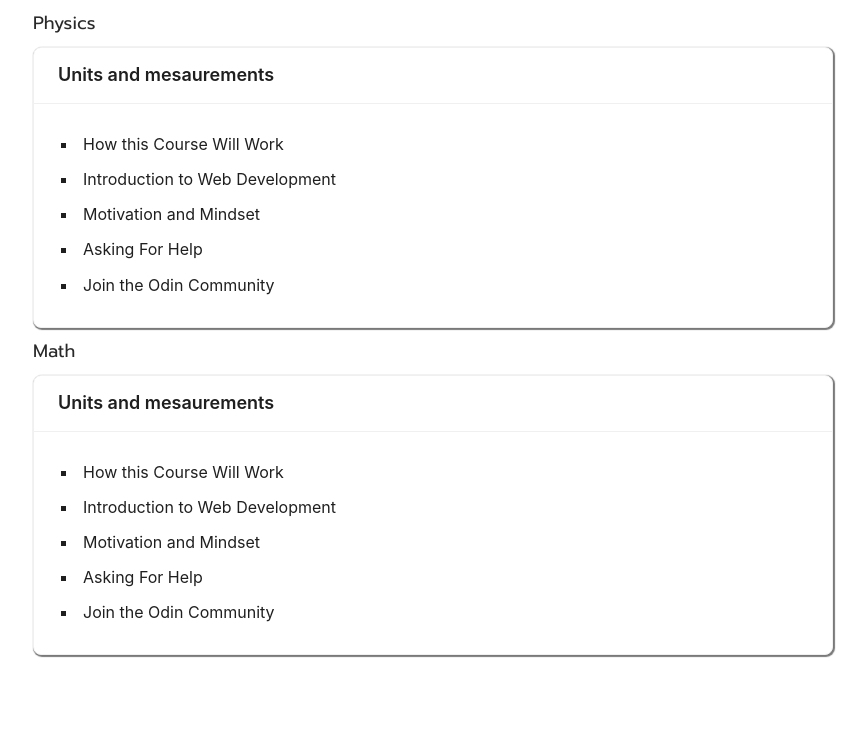
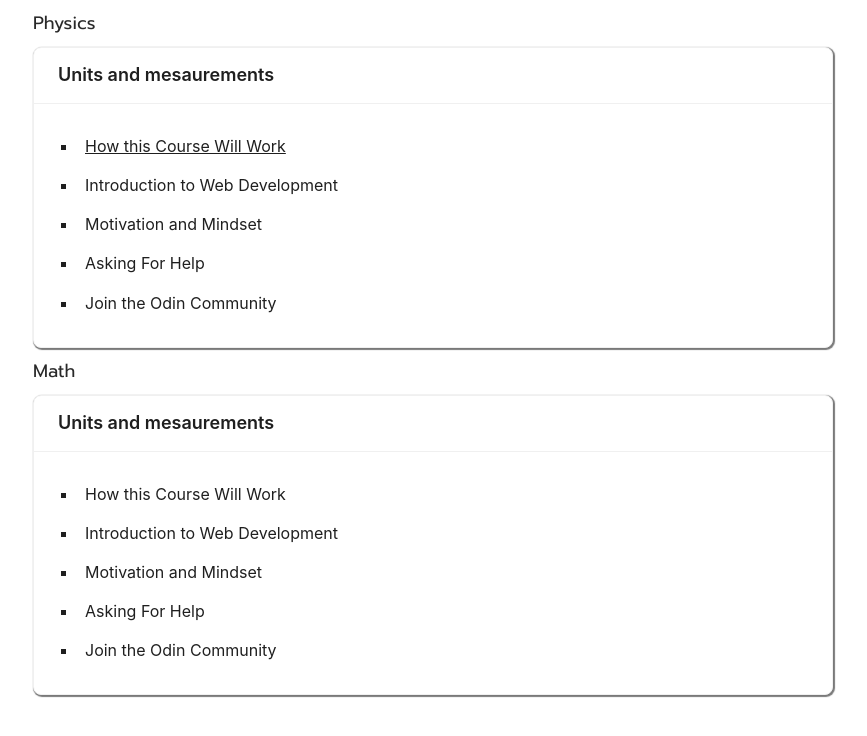
Before and after one commit to vbv-nyk/opencademy, a Next.js app: page / in a window 1280 px wide. In both pictures the pointer is over the item 650 px from the left and 144 px from the top of the page. Shown: the top 736 px of the page, without its empty margins (207-1074 px from the left). Built offline with nearby package versions, Linux system fonts and the light colour scheme.

Commit message:
Add hover effect on index items

```diff
--- a/components/IndexPage/subcomponents/IndexCard.module.css
+++ b/components/IndexPage/subcomponents/IndexCard.module.css
@@ -13,6 +13,7 @@
   font-size: large;
   padding: 10px 0px;
 }
+
 .cardTitle {
   font-size: large;
 }
@@ -25,5 +26,10 @@
 }
 
 .listItem {
-  padding: 5px;
+  padding: 7px;
 }
+
+.listItem:hover {
+  text-decoration: underline;
+  cursor: pointer;
+}
```
